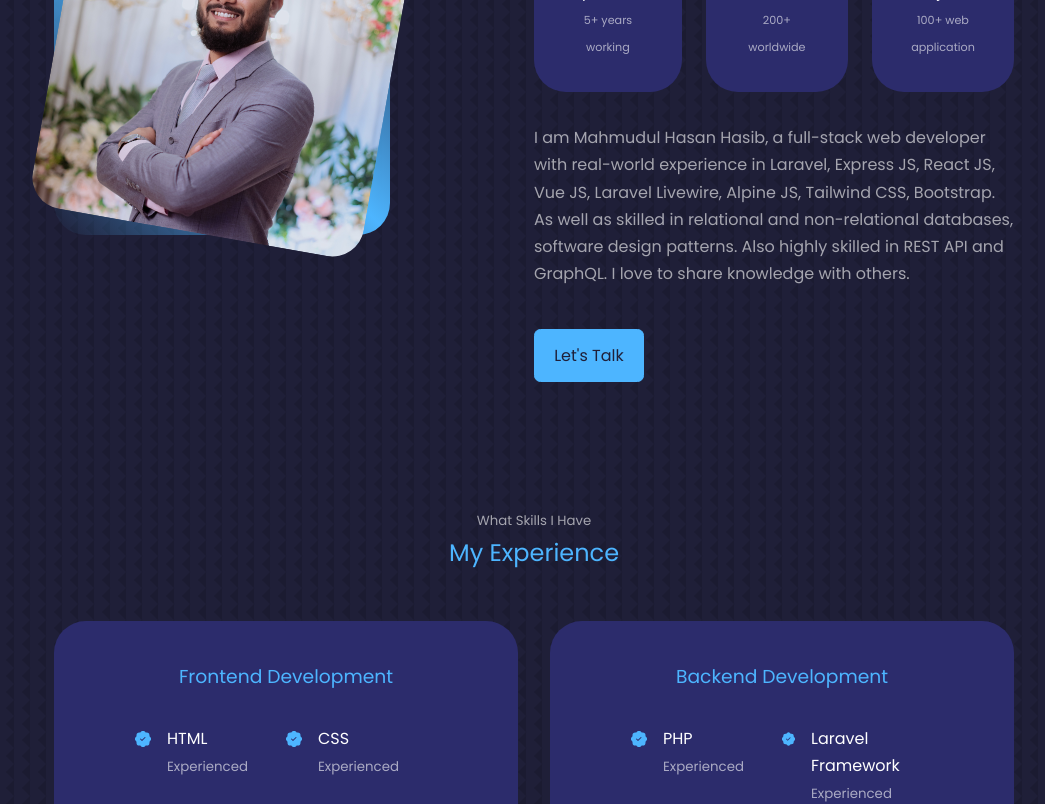
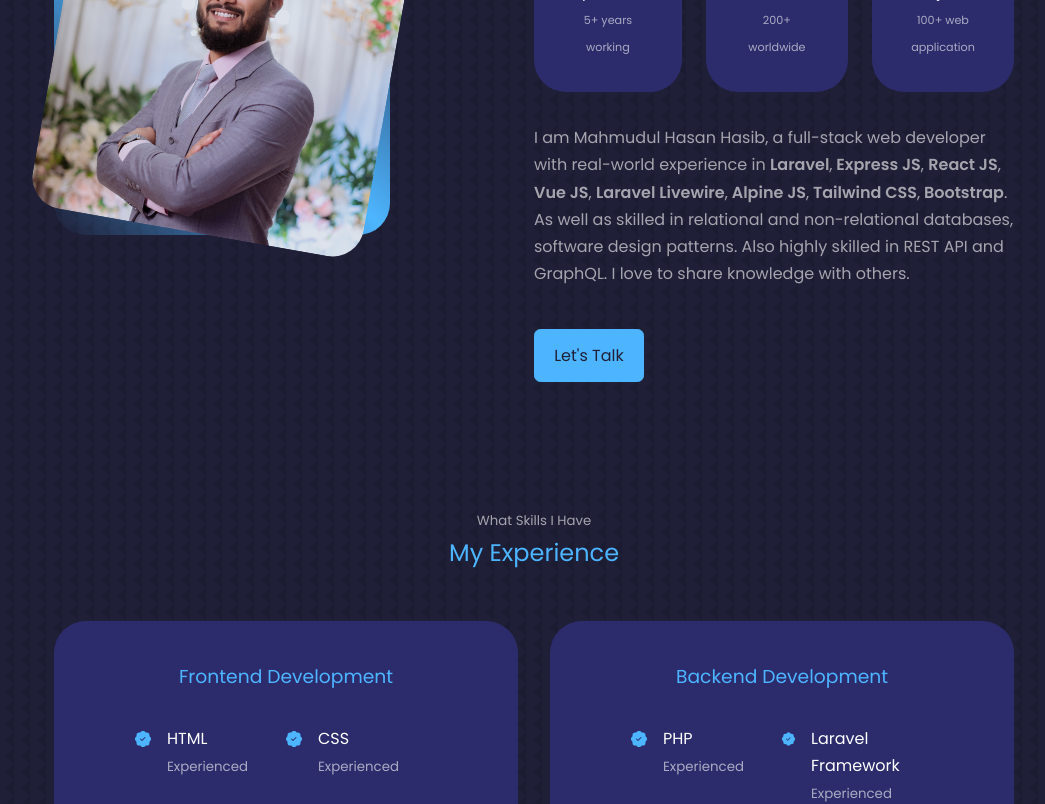
Before and after one commit to mahmudulhsn/react-portfolio, a React (Vite) app: page / in a window 1280 px wide. Shown: the part 1140-1944 px from the top of the page, without its empty margins (106-1151 px from the left). Built offline with nearby package versions, Linux system fonts and the light colour scheme.

Commit message:
fix: about

```diff
--- a/src/components/about/About.jsx
+++ b/src/components/about/About.jsx
@@ -40,11 +40,14 @@ const About = () => {
 
           <p>
             I am Mahmudul Hasan Hasib, a full-stack web developer with
-            real-world experience in Laravel, Express JS, React JS, Vue JS,
-            Laravel Livewire, Alpine JS, Tailwind CSS, Bootstrap. As well as
-            skilled in relational and non-relational databases, software design
-            patterns. Also highly skilled in REST API and GraphQL. I love to
-            share knowledge with others.
+            real-world experience in <strong>Laravel</strong>,
+            <strong> Express JS</strong>, <strong> React JS</strong>,
+            <strong> Vue JS</strong>, <strong> Laravel Livewire</strong>,
+            <strong> Alpine JS</strong>,<strong> Tailwind CSS</strong>,
+            <strong> Bootstrap</strong>. As well as skilled in relational and
+            non-relational databases, software design patterns. Also highly
+            skilled in REST API and GraphQL. I love to share knowledge with
+            others.
           </p>
           <a href="#contact" className="btn btn-primary">
             Let's Talk
```
